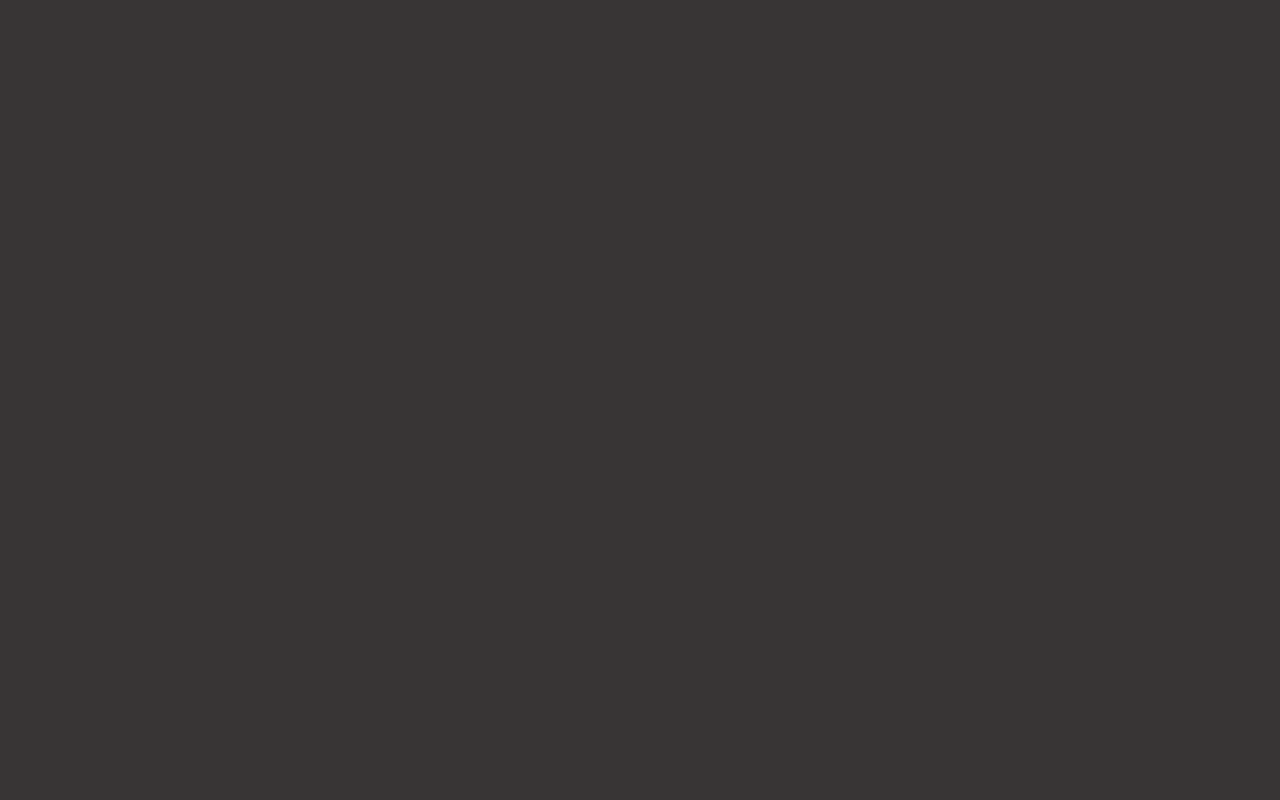
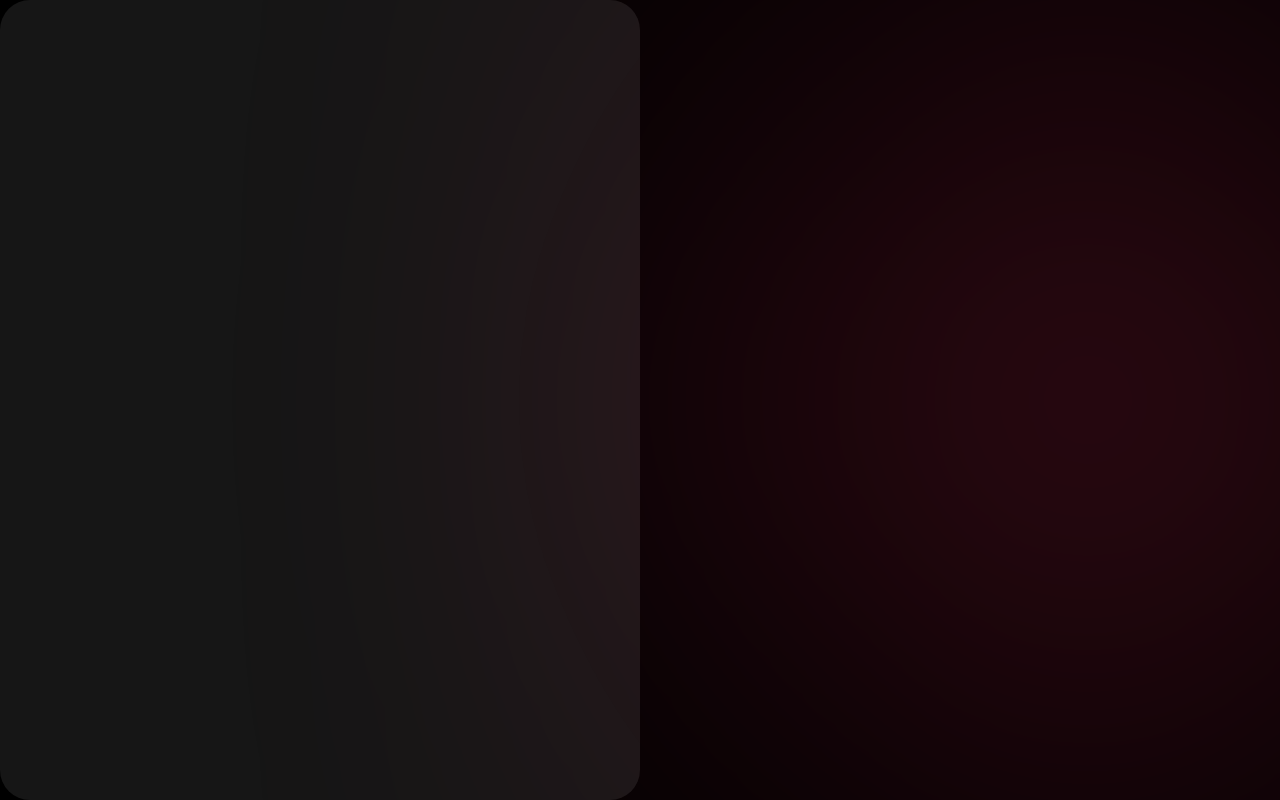
Before and after one commit to francilenegs1996/Site-Fran-UX-, a React (Vite) app: page / in a window 1280 px wide. Built offline with nearby package versions, Linux system fonts and the light colour scheme.

Commit message:
Elements do background e containerpages

```diff
--- /dev/null
+++ b/src/components/ContainerPages/ContainerPages.ts
@@ -0,0 +1,18 @@
+import styled from 'styled-components';
+
+export const DivContainer = styled.div`
+  width: 100vw;
+  height: 100vh;
+  display: flex;
+  justify-content: center;
+  align-items: center;
+`;
+
+export const ContainerPages = styled.div`
+  width: 100vw;
+  height: 100vh;
+  background-color: #D9D9D9;
+  display: flex;
+  opacity: 0.1;
+  border-radius: 30px;
+`;
--- /dev/null
+++ b/src/components/ElementsBackground/ElementsBackground.tsx
@@ -0,0 +1,18 @@
+import { Divdoselementos, EfeitoBlur, Section, } from "./style";
+
+
+interface BackgroundProps {
+  alignRight: boolean;
+}
+
+const Background: React.FC<BackgroundProps> = ({ alignRight }) => {
+  return (
+    <Divdoselementos>
+      <Section alignRight={alignRight}>
+        <EfeitoBlur />
+      </Section>
+    </Divdoselementos>
+  );
+};
+
+export default Background;
--- /dev/null
+++ b/src/components/ElementsBackground/style.ts
@@ -0,0 +1,28 @@
+import styled from "styled-components";
+
+
+export const Divdoselementos = styled.div`
+  width: 100vw;
+  height: 100vh;
+  display: flex;
+  justify-content: flex-end;
+  align-items: center;
+  flex-direction: row;
+`;
+
+
+export const Section = styled.div<{ alignRight: boolean }>`
+  width: 100%;
+  height: 100%;
+  display: flex;
+  justify-content: ${(props) => (props.alignRight ? 'flex-end' : 'flex-start')};
+  align-items: center;
+`;
+
+export const EfeitoBlur = styled.div`
+  width: 30vw;
+  height: 30vw;
+  background-color: #e82e5d;
+  border-radius: 50%;
+  filter: blur(270px);
+`;
--- a/src/global.css
+++ b/src/global.css
@@ -1,15 +1,13 @@
 body {
-	margin: 0px;
-	padding: 0px;
+	margin: 0;
+	padding: 0;
 	width: 100vw;
 	height: 100vh;
-	display: flex;
-	background-color: rgb(56, 53, 53);
+	background-color: rgb(0, 0, 0);
 	overflow-x: hidden;
-}
+  }
 
-
-#root {
+  #root {
 	width: 100%;
 	height: 100%;
-}
+  }
--- a/src/index.tsx
+++ /dev/null
@@ -1,7 +0,0 @@
-
-export default function Principal() {
-		return (
-				<div>
-				</div>
-		)
-}
--- /dev/null
+++ b/src/indexprincipal.tsx
@@ -0,0 +1,30 @@
+/* Arquivo principal, importar aqui os*/
+import styled from "styled-components";
+import Background from "./components/ElementsBackground/ElementsBackground";
+import { ContainerPages } from "./components/ContainerPages/ContainerPages";
+
+export const ElementPai = styled.div `
+width: 100%;
+height: 100%;
+justify-content: center;
+align-items: center;
+display: flex;
+`;
+
+
+
+const Principal = () => {
+	return (
+	<ElementPai>
+		<ContainerPages/>
+		<Background alignRight={true} />
+
+</ElementPai>
+
+
+
+
+	);
+  };
+
+  export default Principal;
--- a/src/main.tsx
+++ b/src/main.tsx
@@ -1,7 +1,9 @@
+/* Não mexer */
+
 import React from 'react'
 import ReactDOM from 'react-dom/client'
 import './global.css'
-import Principal from '.'
+import Principal from './indexprincipal'
 
 ReactDOM.createRoot(document.getElementById('root')!).render(
 	<React.StrictMode>
```
Also changed, not shown: src/components/ContainerPages/style-container.tsx (added, +13 -0 lines).
